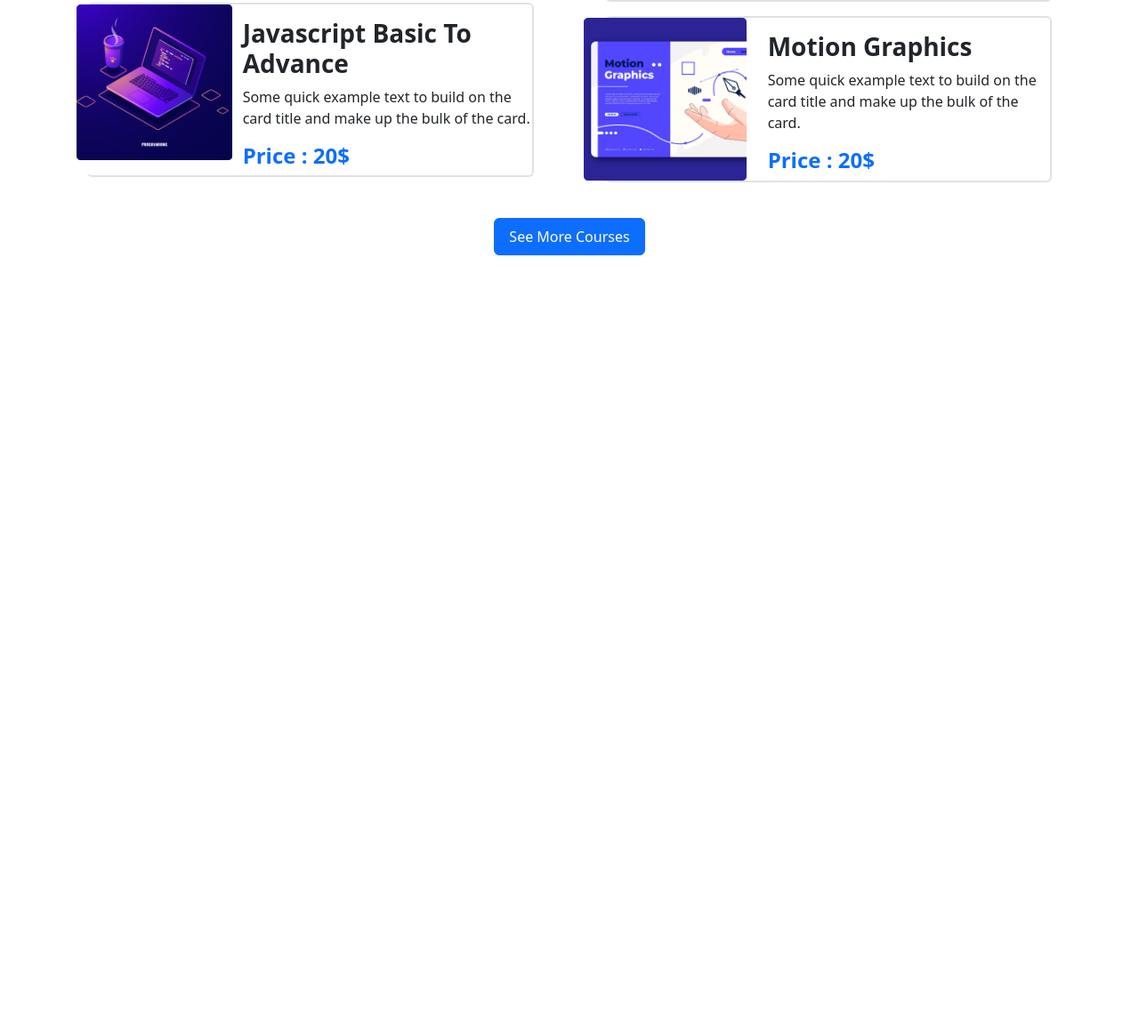
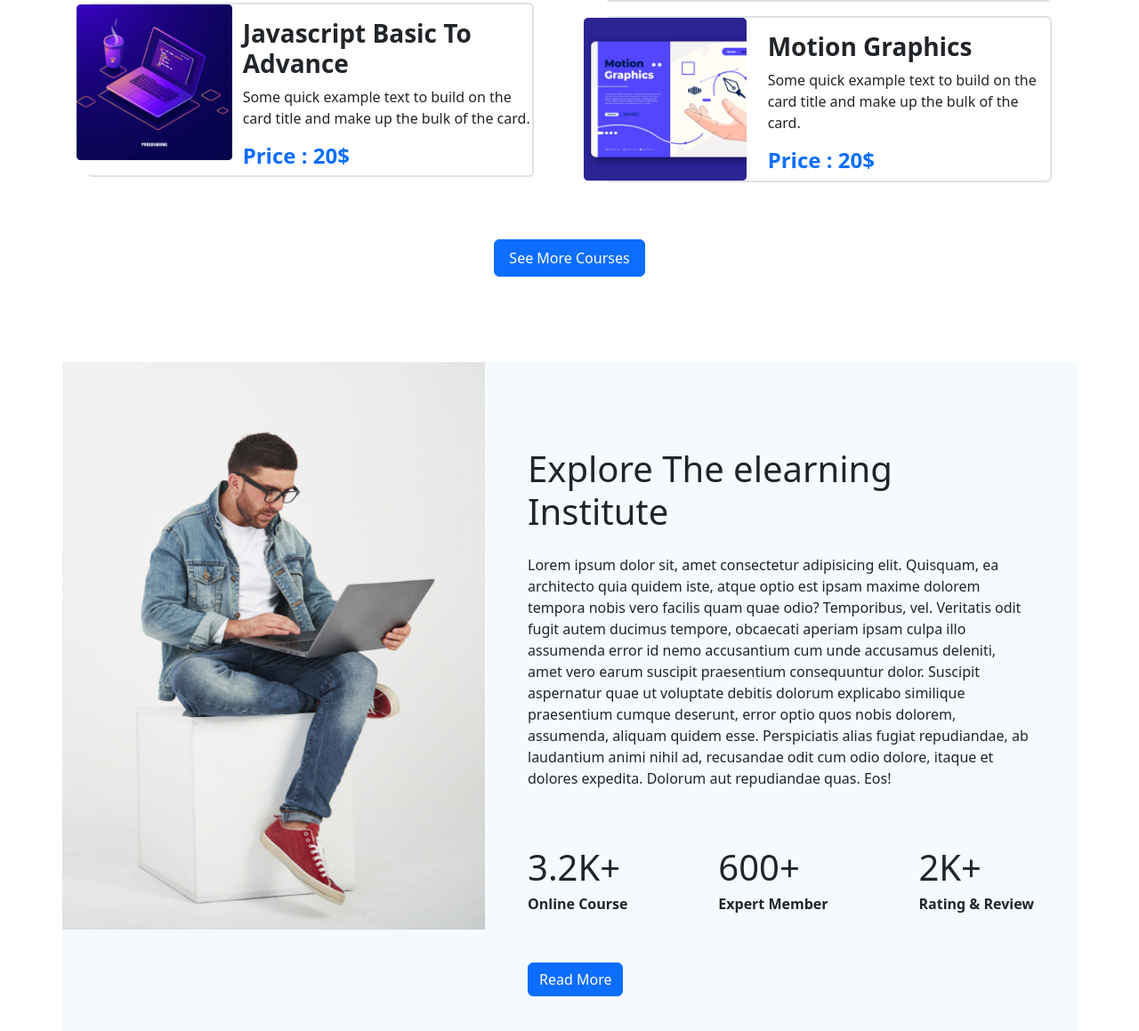
Before and after one commit to Iktiup-Mahmud/ed-tech, a plain HTML site: page index.html in a window 1280 px wide. Shown: the part 1597-2756 px from the top of the page at 89% size. Before the commit the page ends 1908 px from the top, so only its background shows below. Drawn offline with nearby package versions, Linux system fonts and the light colour scheme.

Commit message:
explore e-learning added

```diff
--- a/index.html
+++ b/index.html
@@ -111,6 +111,7 @@
 
     <!-- main start  -->
     <main>
+
         <!-- courses section start  -->
         <section class="container">
             <!-- course header start -->
@@ -215,15 +216,44 @@
             <!-- courses section end -->
 
             <!-- button for course start -->
-            <div class="d-flex justify-content-center m-4">
+            <div class="d-flex justify-content-center m-5 pb-5">
                 <button class="btn btn-primary px-3 py-2">See More Courses</button>
             </div>
             <!-- button for course end -->
 
         </section>
         <!-- courses section end -->
-    </main>
-    <!-- main end  -->
+
+        <!-- explore e-learning start  -->
+        <section class="container my-lg-5">
+            <div class="row e-learning-bg">
+                <div class="col-5 m-0 p-0">
+                    <img class="img-fluid" src="media/images/working.png" alt="">
+                </div>
+                <div class="col-7 p-5">
+                    <h1 class="pt-5 pb-3">Explore The elearning<br> Institute</h1>
+                    <p>Lorem ipsum dolor sit, amet consectetur adipisicing elit. Quisquam, ea architecto quia quidem iste, atque optio est ipsam maxime dolorem tempora nobis vero facilis quam quae odio? Temporibus, vel. Veritatis odit fugit autem ducimus tempore, obcaecati aperiam ipsam culpa illo assumenda error id nemo accusantium cum unde accusamus deleniti, amet vero earum suscipit praesentium consequuntur dolor. Suscipit aspernatur quae ut voluptate debitis dolorum explicabo similique praesentium cumque deserunt, error optio quos nobis dolorem, assumenda, aliquam quidem esse. Perspiciatis alias fugiat repudiandae, ab laudantium animi nihil ad, recusandae odit cum odio dolore, itaque et dolores expedita. Dolorum aut repudiandae quas. Eos!</p>
+                    <div class="d-flex justify-content-between py-5">
+                        <div>
+                            <h1>3.2K+</h1>
+                            <h6 class="fw-semibold">Online Course</h6>
+                        </div>
+                        <div>
+                            <h1>600+</h1>
+                            <h6 class="fw-semibold">Expert Member</h6>
+                        </div>
+                        <div>
+                            <h1>2K+</h1>
+                            <h6 class="fw-semibold">Rating & Review</h6>
+                        </div>
+                    </div>
+                    <div class="read-button">
+                        <button class="btn btn-primary">Read More</button>
+                    </div>
+                </div>
+            </div>
+        </section>
+        <!-- explore e-learning end -->
 
 
 
@@ -235,6 +265,26 @@
 
 
 
+
+
+
+
+
+
+
+
+
+
+
+
+
+
+
+
+    </main>
+    <!-- main end  -->
+
+
     <!-- js link  -->
     <script src="https://cdn.jsdelivr.net/npm/bootstrap@5.2.0/dist/js/bootstrap.bundle.min.js"
         integrity="sha384-A3rJD856KowSb7dwlZdYEkO39Gagi7vIsF0jrRAoQmDKKtQBHUuLZ9AsSv4jD4Xa"
--- a/style.css
+++ b/style.css
@@ -1,7 +1,10 @@
 .banner-bg-image img{
     filter: brightness(50%);
     height: 800px;
-    /* height: auto; */
     width: 1320px;
 
 }
+.e-learning-bg{
+    background-color: #F4FAFD;
+    ;
+}
```
